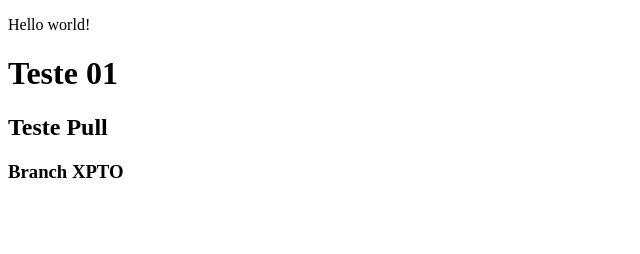
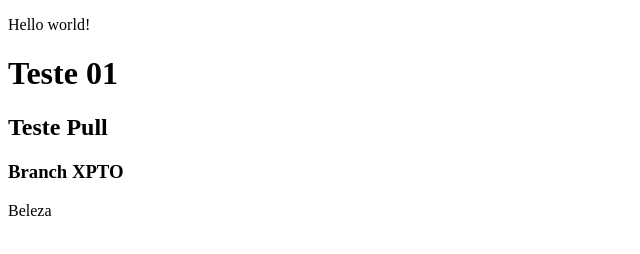
Before and after one commit to danbatalha/exercicio-teste-github, a plain HTML site: page index.html in a window 1280 px wide. Shown: the full height of the page, 0-640 px from the left. Drawn offline with Linux system fonts and the light colour scheme.

Commit message:
Added span

```diff
--- a/index.html
+++ b/index.html
@@ -11,5 +11,6 @@
     <h1>Teste 01</h1>
     <h2>Teste Pull</h2>
     <h3>Branch XPTO</h3>
+    <span>Beleza</span>
 </body>
 </html>
```
